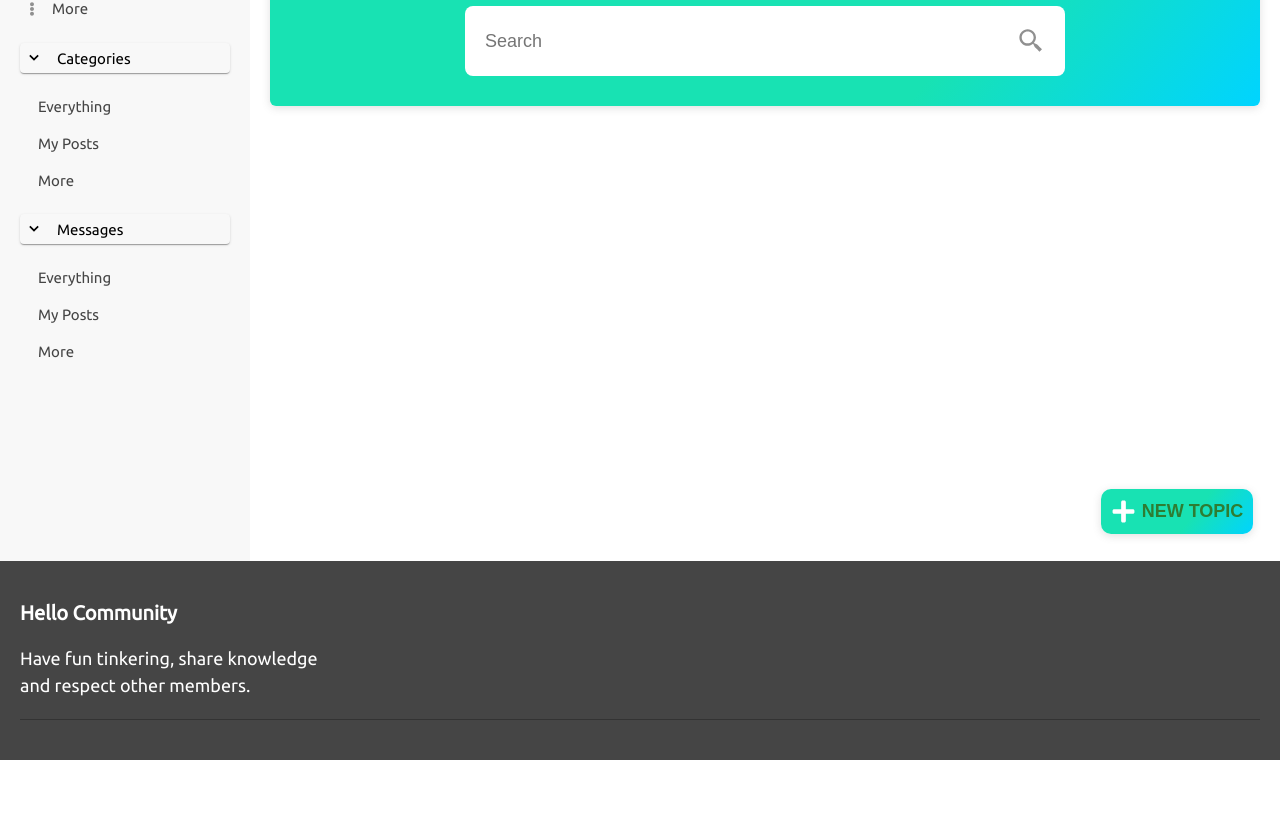
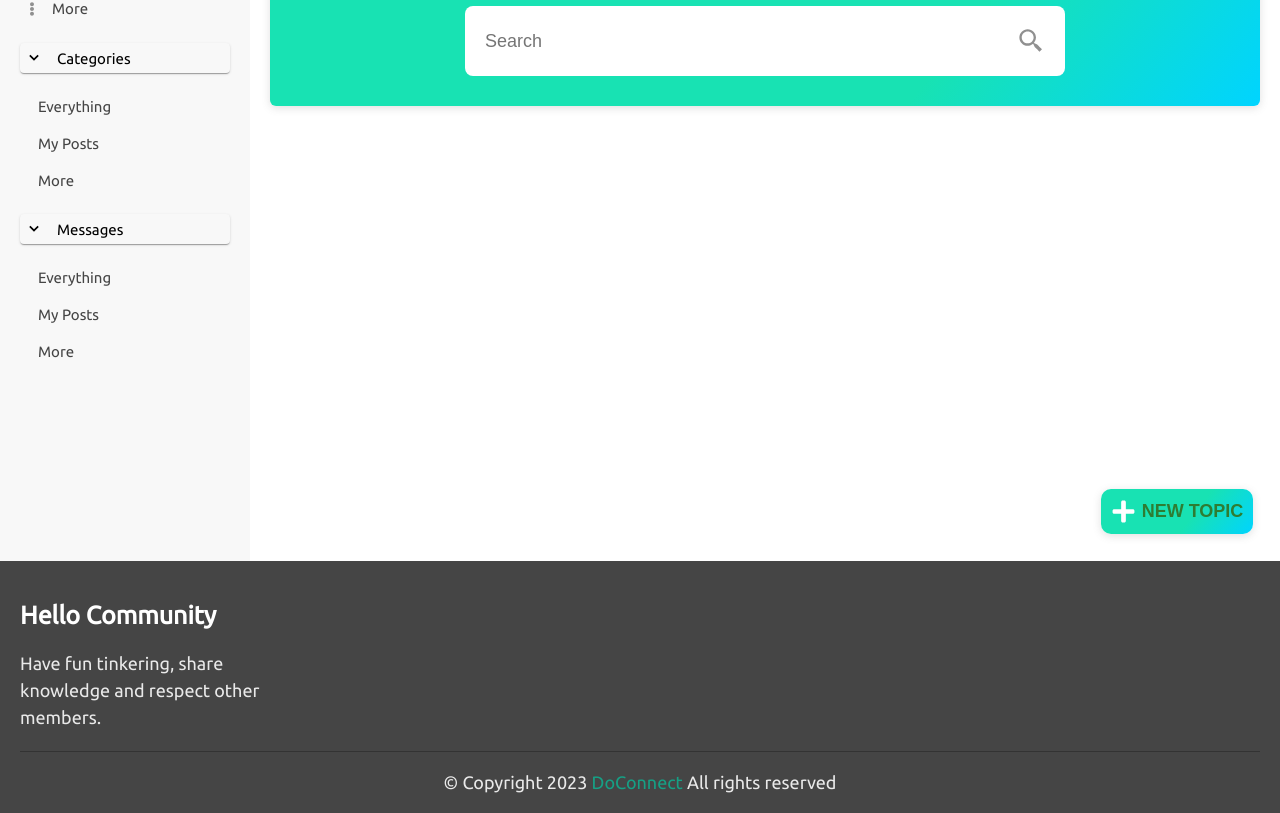
Before and after one commit to mhdZhHan/do-connect, a Next.js app in the folder client/: page / in a window 1280 px wide. Shown: the part 239-1052 px from the top of the page. Before the commit the page ends 999 px from the top, so only its background shows below. Built offline with nearby package versions, Linux system fonts and the light colour scheme.

Commit message:
Update footer

```diff
--- a/client/components/Footer.js
+++ b/client/components/Footer.js
@@ -1,3 +1,5 @@
+import Link from "next/link"
+
 const Footer = () => {
     return (
         <footer className="layout__footer">
@@ -8,7 +10,14 @@ const Footer = () => {
                         Have fun tinkering, share knowledge and respect other members.
                     </p>
                 </div>
+
                 <hr className="hr-line" />
+
+                <div className="footer-container__bottom">
+                    <p className="footer-container__credit">
+                        © Copyright {new Date().getFullYear()} <Link href="/">DoConnect</Link> All rights reserved
+                    </p>
+                </div>
             </div>
         </footer>
     )
--- a/client/styles/global.scss
+++ b/client/styles/global.scss
@@ -295,20 +295,29 @@ body {
 
 .footer-container {
     width: 100%;
-    padding: 2rem 0;
-    .footer-container__left {
-
-    }
+    padding: 2rem 0 0 0;
     .footer-container__title {
-        font-size: 2rem;
+        font-size: 2.5rem;
         color: $white;
         margin-bottom: 2rem;
+        font-weight: 700;
     }
     .footer-container__description {
         font-size: 1.8rem;
         color: $white;
-        max-width: 30rem;
+        max-width: 24rem;
         line-height: 1.5;
         margin-bottom: 2rem;
+        color: $light_color;
+    }
+    .footer-container__credit {
+        font-size: 1.8rem;
+        color: $light_color;
+        text-align: center;
+        margin-top: 2rem;
+    }
+    a {
+        font-size: 1.8rem;
+        color: $main_color;
     }
 }
```
